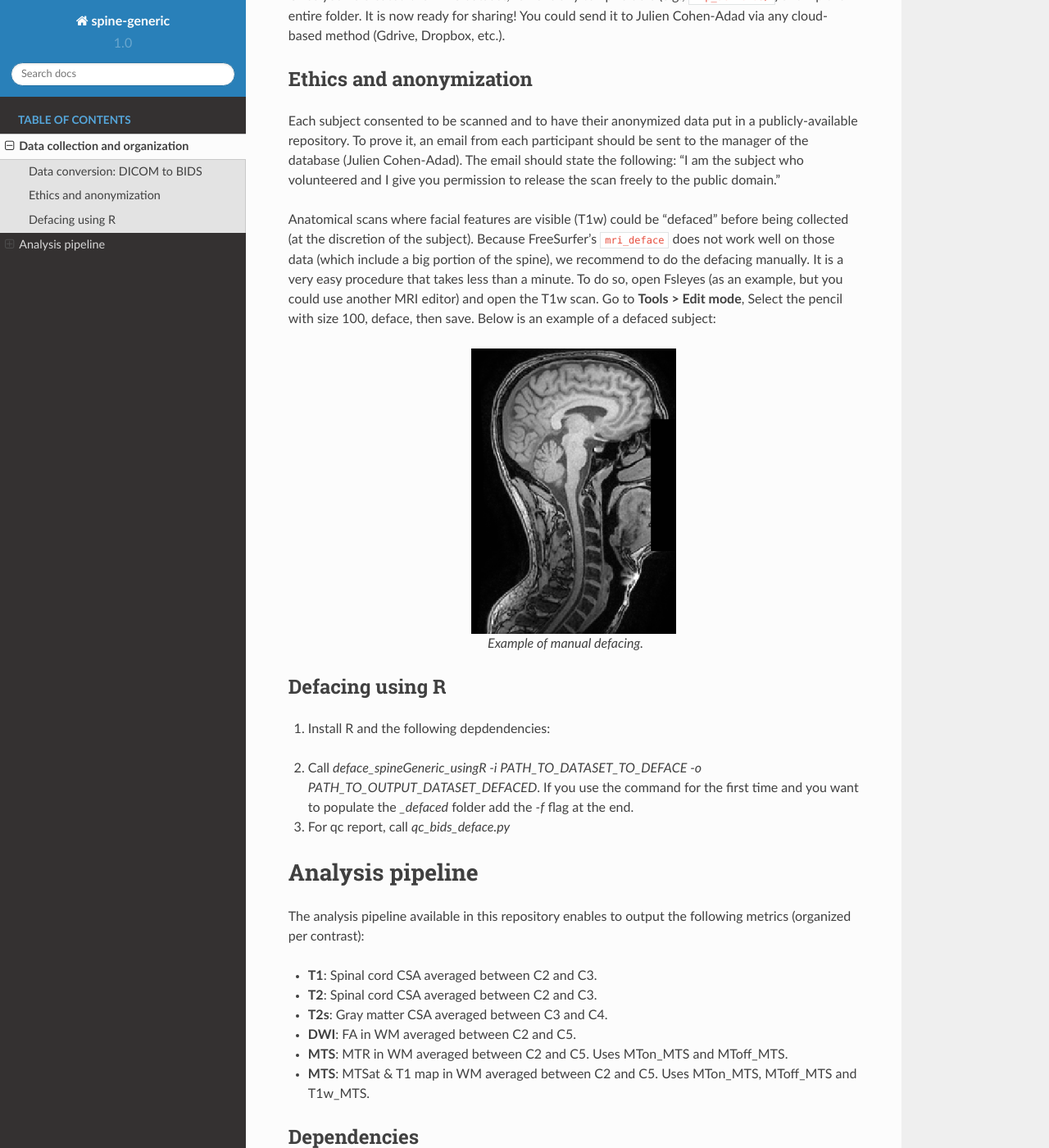
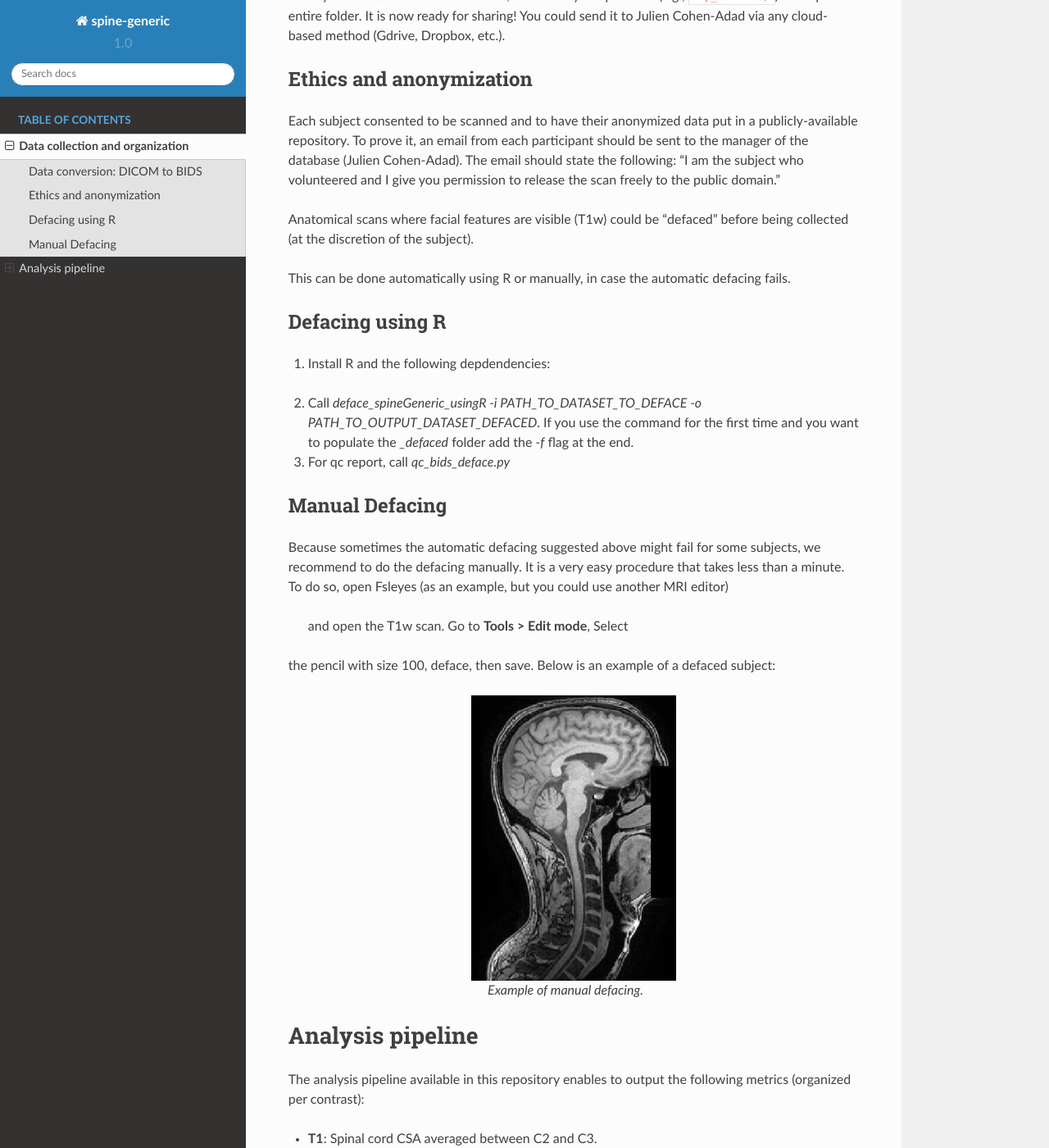
Before and after one commit to spine-generic/spine-generic, a Sphinx documentation site: the page built from docs/documentation.rst, in a window 1280 px wide and 1400 px high, scrolled down 2458 px. Shown: the whole window at 82% size. Built offline with Sphinx 7.4.7 and the Read the Docs theme 2.0.0, drawn with Linux system fonts in a browser that asks for light colours.

Commit message:
rearrange text documentation

```diff
--- a/docs/documentation.rst
+++ b/docs/documentation.rst
@@ -151,20 +151,9 @@ public domain."
 
 Anatomical scans where facial features are visible (T1w) could be
 "defaced" before being collected (at the discretion of the subject).
-Because FreeSurfer's ``mri_deface`` does not work well on those data
-(which include a big portion of the spine), we recommend to do the
-defacing manually. It is a very easy procedure that takes less than a
-minute. To do so, open Fsleyes (as an example, but you could use another
-MRI editor) and open the T1w scan. Go to **Tools > Edit mode**, Select
-the pencil with size 100, deface, then save. Below is an example of a
-defaced subject:
 
-.. figure:: _static/example_defacing.png
-   :alt: example\_defacing
-   :align: center
-   :scale: 70%
-
-   Example of manual defacing.
+This can be done automatically using R or manually, in case the automatic
+defacing fails.
 
 Defacing using R
 ------------------------
@@ -184,6 +173,24 @@ Defacing using R
 2. Call `deface_spineGeneric_usingR -i PATH_TO_DATASET_TO_DEFACE -o PATH_TO_OUTPUT_DATASET_DEFACED`. If you use the command for the first time and you want to populate the `_defaced` folder add the `-f` flag at the end.
 
 3. For qc report, call `qc_bids_deface.py`
+
+Manual Defacing
+------------------------
+
+Because sometimes the automatic defacing suggested above might
+fail for some subjects, we recommend to do the defacing manually.
+It is a very easy procedure that takes less than a minute. To do so,
+open Fsleyes (as an example, but you could use another MRI editor)
+ and open the T1w scan. Go to **Tools > Edit mode**, Select
+the pencil with size 100, deface, then save. Below is an example of a
+defaced subject:
+
+.. figure:: _static/example_defacing.png
+   :alt: example\_defacing
+   :align: center
+   :scale: 70%
+
+   Example of manual defacing.
 
 Analysis pipeline
 =================
```
